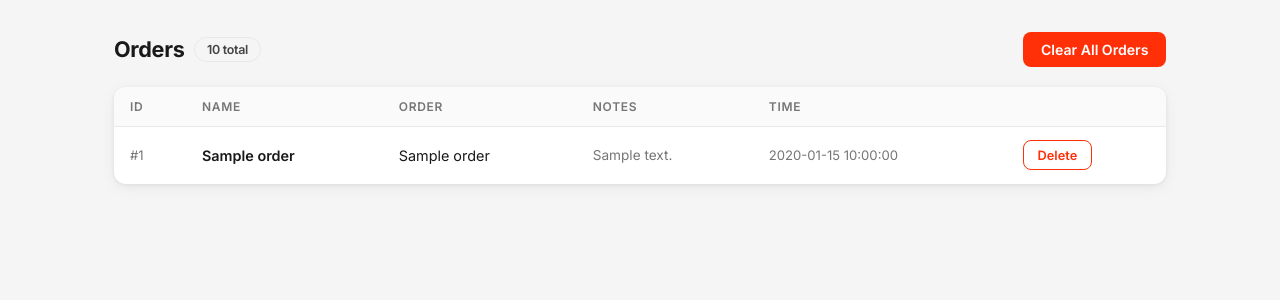
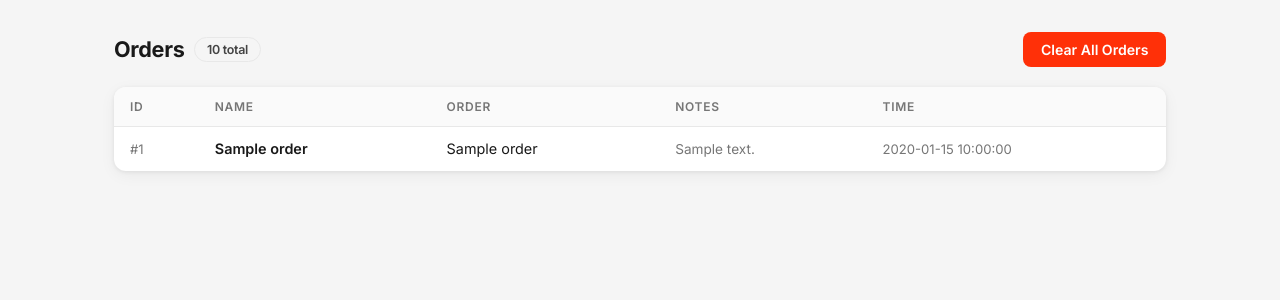
Before and after one commit to Alecstites1997/Thai-Day-App, a Flask app: template templates/admin.html in a window 1280 px wide. Shown: the part 56-356 px from the top of the page. Run offline with Flask 3, Linux system fonts and the light colour scheme; the template is opened without the code that fills it: most values are stand-ins (such as "Sample title", 1, 10 or a date in 2020).

Commit message:
Update templates/admin.html

```diff
--- a/templates/admin.html
+++ b/templates/admin.html
@@ -211,22 +211,16 @@
                         <th>Order</th>
                         <th>Notes</th>
                         <th>Time</th>
-                        <th></th>
                     </tr>
                 </thead>
                 <tbody>
                     {% for order in orders %}
                     <tr>
-                        <td class="td-id">#{{ order.id }}</td>
+                        <td class="td-id">#{{ loop.index }}</td>
                         <td class="td-name">{{ order.name }}</td>
                         <td>{{ order.order }}</td>
                         <td class="td-notes">{{ order.notes }}</td>
                         <td class="td-time">{{ order.timestamp }}</td>
-                        <td>
-                            <form action="/admin/delete/{{ order.id }}?key=thaiday2025" method="POST">
-                                <button class="btn-outline-danger" type="submit">Delete</button>
-                            </form>
-                        </td>
                     </tr>
                     {% else %}
                     <tr>
```
